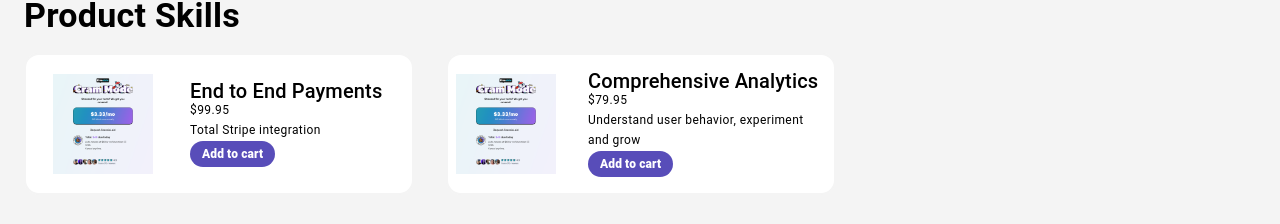
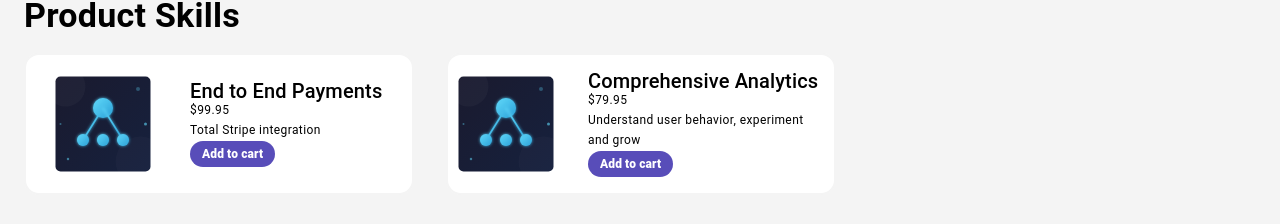
Before and after one commit to alexandercsierra/portfolio-2024, a React (Vite) app: page /store in a window 1280 px wide. Shown: the part 551-775 px from the top of the page. Built offline with nearby package versions, Linux system fonts and the light colour scheme.

Commit message:
updating images

```diff
--- a/src/components/Checkout/CartItem.tsx
+++ b/src/components/Checkout/CartItem.tsx
@@ -43,7 +43,10 @@ const CartItem = ({ item }) => {
           mr: 2,
         }}
       >
-        <img src={productImageMap[item.image]} style={{ width: "inherit" }} />
+        <img
+          src={productImageMap[item.category]}
+          style={{ width: "inherit" }}
+        />
       </Box>
       <Box
         sx={{
--- a/src/components/ProductCard.tsx
+++ b/src/components/ProductCard.tsx
@@ -16,7 +16,7 @@ const ProductCard = ({
     id: string;
   };
 }) => {
-  const { name, image, price, subtitle } = product;
+  const { name, image, price, subtitle, category } = product;
   const { onClickProduct } = useCart();
   return (
     <Box
@@ -51,7 +51,7 @@ const ProductCard = ({
           // border: "1px solid red",
         }}
       >
-        <img src={productImageMap[image]} style={{ width: "100px" }} />
+        <img src={productImageMap[category]} style={{ width: "100px" }} />
       </Box>
       <Box
         sx={{
--- a/src/constants/productData.ts
+++ b/src/constants/productData.ts
@@ -1,5 +1,7 @@
 import reactProduct from "../assets/react-product.svg";
+import backendProduct from "../assets/backend-product.svg";
 import payment from "../assets/payment copy.png";
+import productProduct from "../assets/product-product.svg";
 
 export const products = [
   {
@@ -189,6 +191,9 @@ export const products = [
 export const productIds = products.map((product) => product.id);
 
 export const productImageMap = {
+  product: productProduct,
+  frontend: reactProduct,
+  backend: backendProduct,
   react: reactProduct,
   es6: reactProduct,
   node: reactProduct,
```
Also changed, not shown: src/assets/backend-product.svg (added), src/assets/product-product.svg (added).
